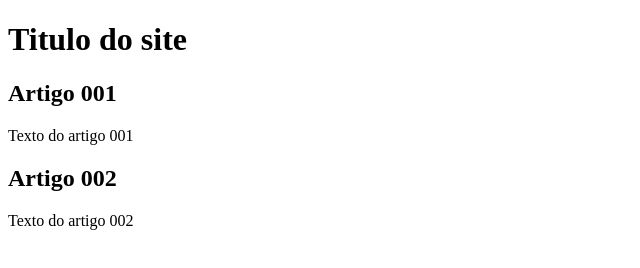
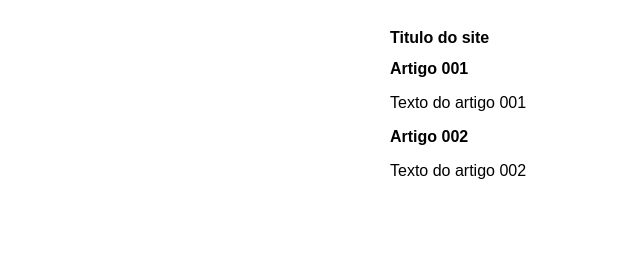
Before and after one commit to MpMorais24/projeto-site, a plain HTML site: page index.html in a window 1280 px wide. Shown: the whole page, without its empty margins (0-640 px from the left). Drawn offline with Linux system fonts and the light colour scheme.

Commit message:
Iniciei o design

```diff
--- a/index.html
+++ b/index.html
@@ -3,6 +3,7 @@
 <head>
     <meta charset="UTF-8">
     <meta name="viewport" content="width=device-width, initial-scale=1.0">
+    <link rel="stylesheet" href="stiyle.css">
     <title>Titulo do site</title>
 </head>
     <main>
--- /dev/null
+++ b/stiyle.css
@@ -0,0 +1,19 @@
+*{
+    font-family: Arial, Helvetica,      sans-serif;
+    font-size: 16px;
+
+}
+
+body{
+    background-color: rgb(red, green, blue);
+
+}
+
+main{
+    background-color: white;
+    width:500px;
+    margin:auto;
+    padding:10px;
+    box-shadow: 3px 3px 5px rgb(red, green, blue)
+
+}
```
